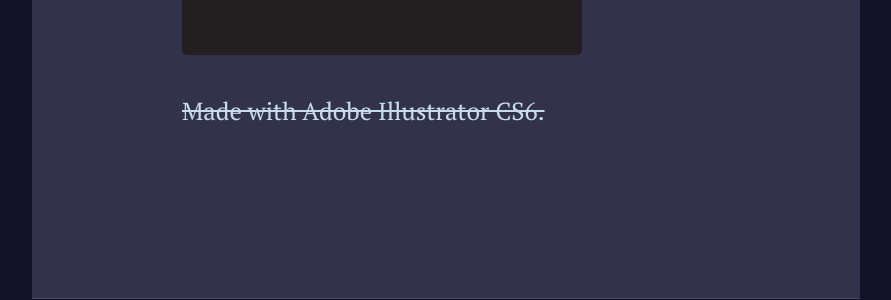
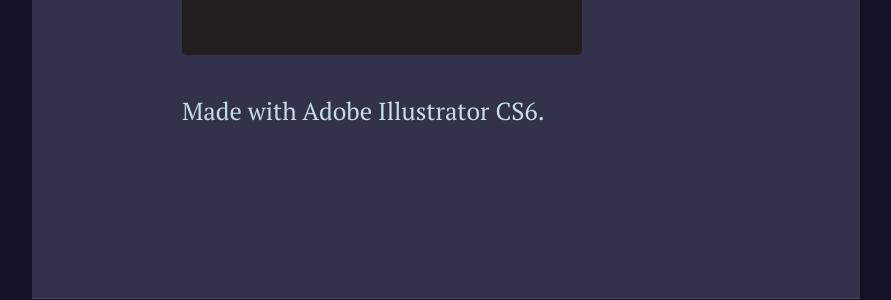
Before and after one commit to fraktar/fraktar.com, a Jekyll site: the page built from _posts/2017-11-13-some-pixel-art.md, in a window 1280 px wide. Shown: the part 909-1209 px from the top of the page, without its empty margins (194-1085 px from the left). Built offline with Jekyll 4.4.1, drawn with Linux system fonts in a browser that asks for light colours; Markdown is read by kramdown in place of the engine named in the settings.

Commit message:
Markdown change

```diff
--- a/_posts/2017-11-13-some-pixel-art.md
+++ b/_posts/2017-11-13-some-pixel-art.md
@@ -5,4 +5,4 @@ label: pixels
 ---
 ![alt text](/public/images/Elf.png "My Little Elf")
 
-~~Made with Adobe Illustrator CS6.~~
+Made with Adobe Illustrator CS6.
```
